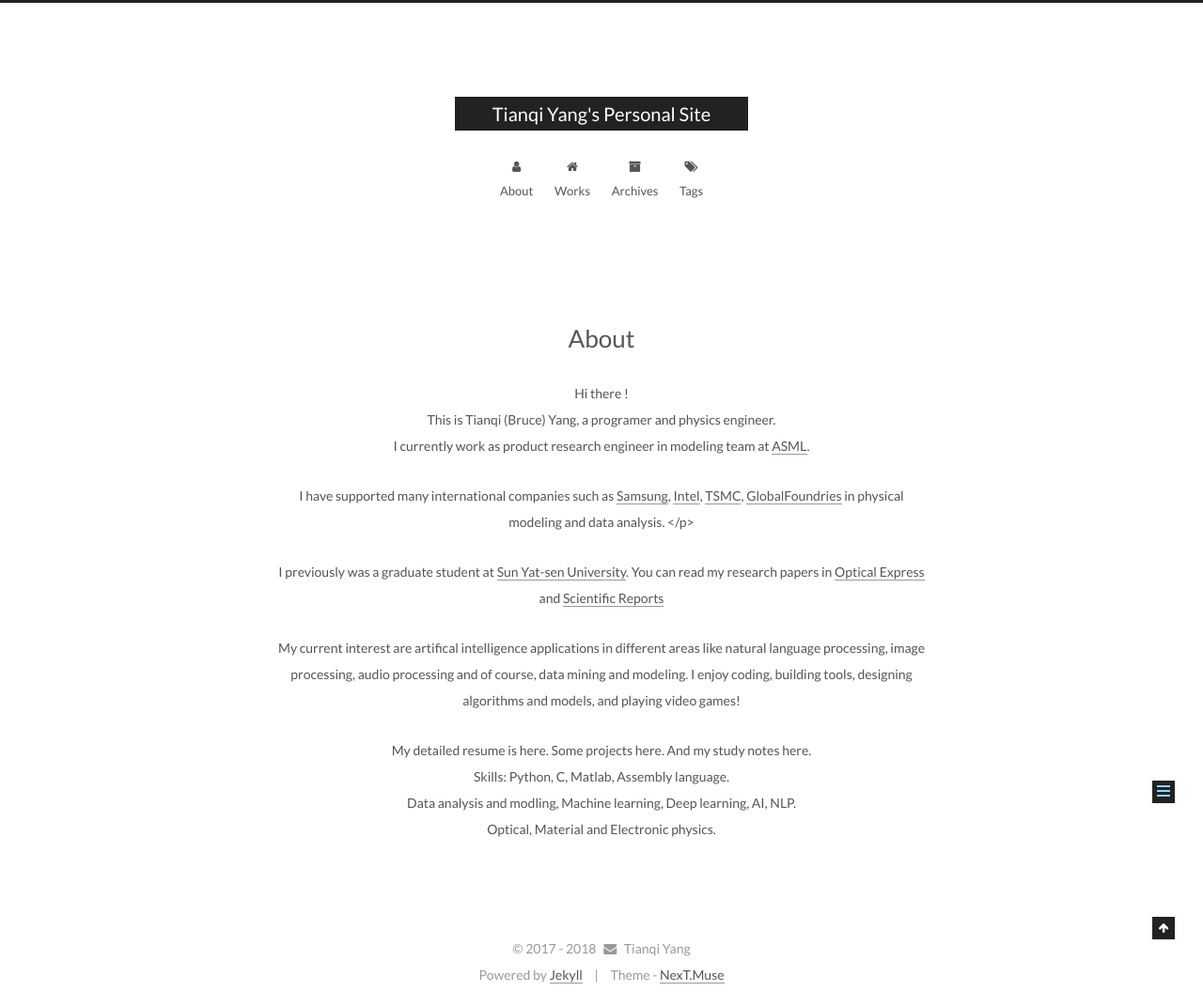
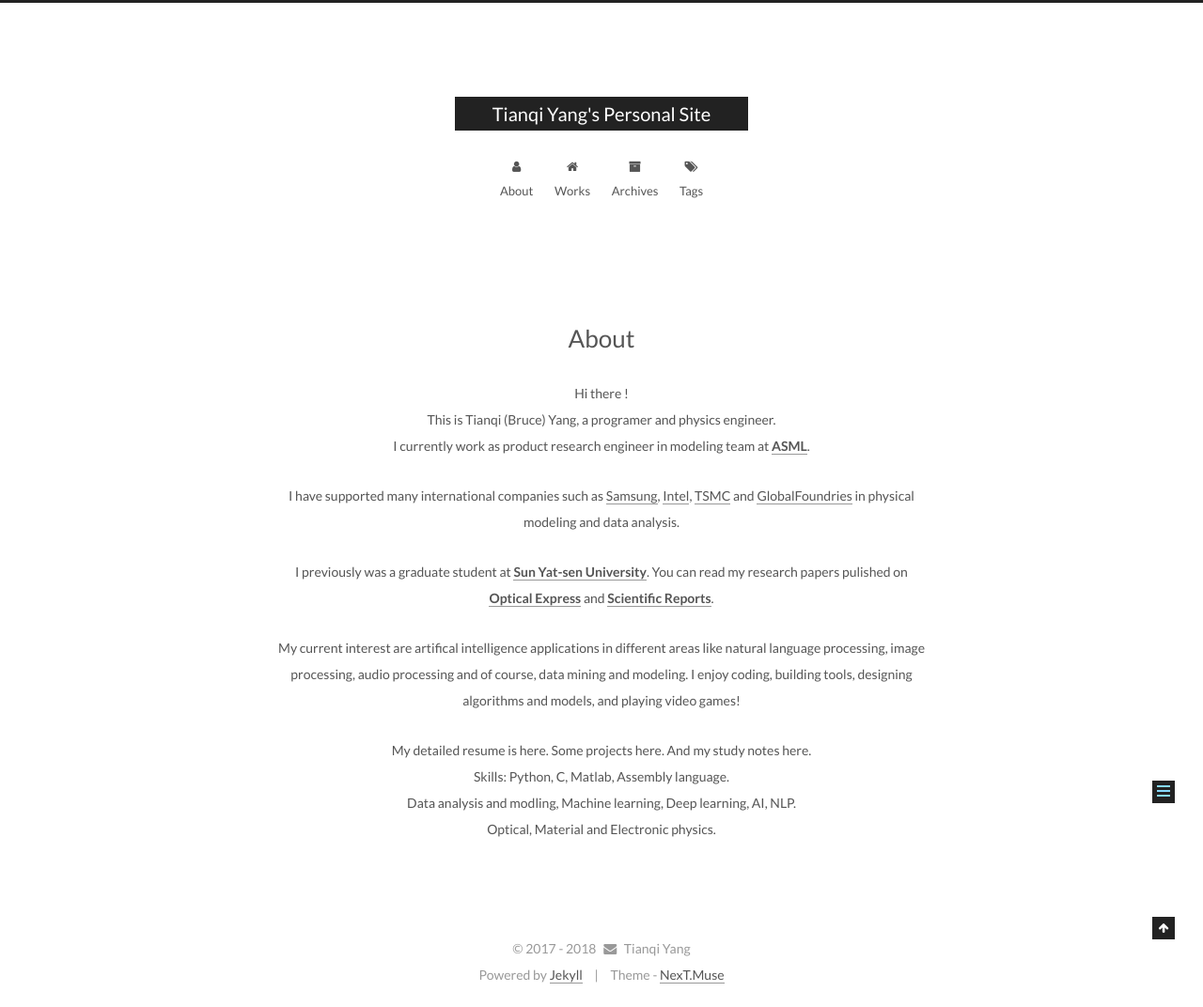
Before and after one commit to bruceyoungsysu/bruceyoungsysu.github.io, a Jekyll site: the page built from about/index.md, in a window 1280 px wide. Shown: the whole page at 94% size. Built offline with Jekyll 4.4.1, drawn with Linux system fonts in a browser that asks for light colours.

Commit message:
Update index.md

```diff
--- a/about/index.md
+++ b/about/index.md
@@ -5,14 +5,14 @@ type: about
 <p>
 <center>Hi there !</center>
 <center>This is Tianqi (Bruce) Yang, a programer and physics engineer.</center>
-<center>I currently work as product research engineer in modeling team at <a href = "https://en.wikipedia.org/wiki/ASML_Holding">ASML</a>.</center>
+<center>I currently work as product research engineer in modeling team at <a href = "https://en.wikipedia.org/wiki/ASML_Holding"><strong>ASML</strong></a>.</center>
 </p>
 <p>
 <p><center>
-I have supported many international companies such as <a href = "https://en.wikipedia.org/wiki/Samsung">Samsung</a>, <a href = "https://en.wikipedia.org/wiki/Intel">Intel</a>, <a href = "https://en.wikipedia.org/wiki/TSMC">TSMC</a>, <a href = "https://en.wikipedia.org/wiki/GlobalFoundries">GlobalFoundries</a> in physical modeling and data analysis.
-</p></center>
+I have supported many international companies such as <a href = "https://en.wikipedia.org/wiki/Samsung">Samsung</a>, <a href = "https://en.wikipedia.org/wiki/Intel">Intel</a>, <a href = "https://en.wikipedia.org/wiki/TSMC">TSMC</a> and <a href = "https://en.wikipedia.org/wiki/GlobalFoundries">GlobalFoundries</a> in physical modeling and data analysis.
+</center></p>
 <p><center>
- I previously was a graduate student at <a href = "https://www.usnews.com/education/best-global-universities/sun-yat-sen-university-506062">Sun Yat-sen University</a>. You can read my research papers in <a href = "https://www.osapublishing.org/oe/abstract.cfm?uri=oe-24-11-12281">Optical Express</a> and <a href = "https://www.nature.com/articles/srep32236">Scientific Reports</a>
+ I previously was a graduate student at <a href = "https://www.usnews.com/education/best-global-universities/sun-yat-sen-university-506062"><strong>Sun Yat-sen University</strong></a>. You can read my research papers pulished on <a href = "https://www.osapublishing.org/oe/abstract.cfm?uri=oe-24-11-12281"><strong>Optical Express</strong></a> and <a href = "https://www.nature.com/articles/srep32236"><strong>Scientific Reports</strong></a>.
 </center></p>
 <p><center>
 My current interest are artifical intelligence applications in different areas like natural language processing, image processing, audio processing and of course, data mining and modeling. I enjoy coding, building tools, designing algorithms and models, and playing video games!
```
